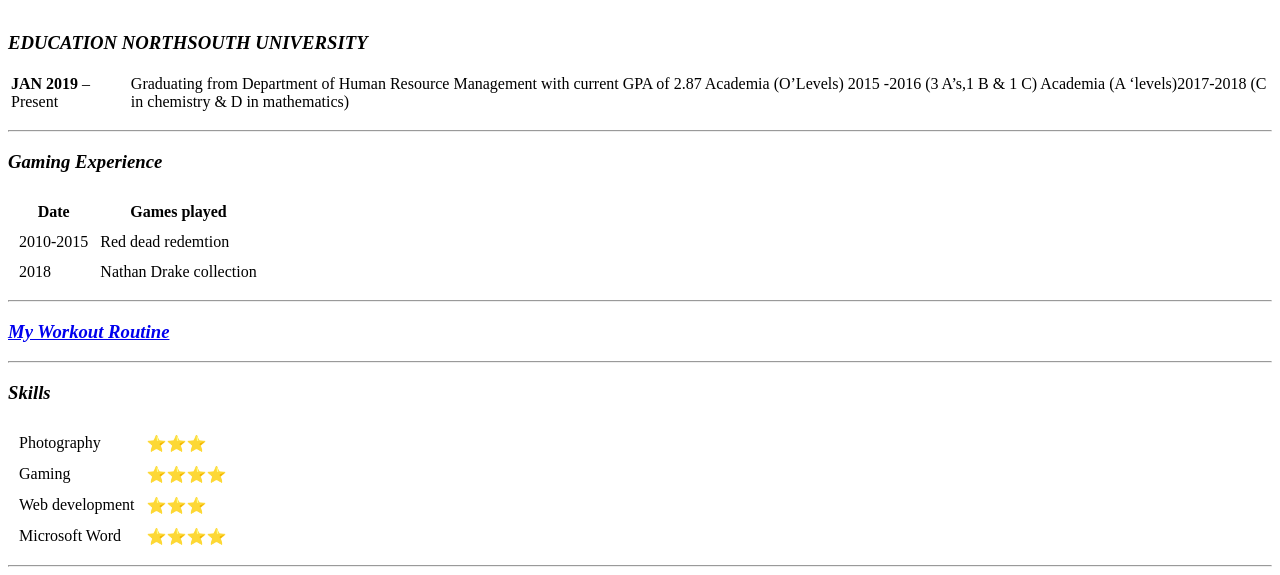
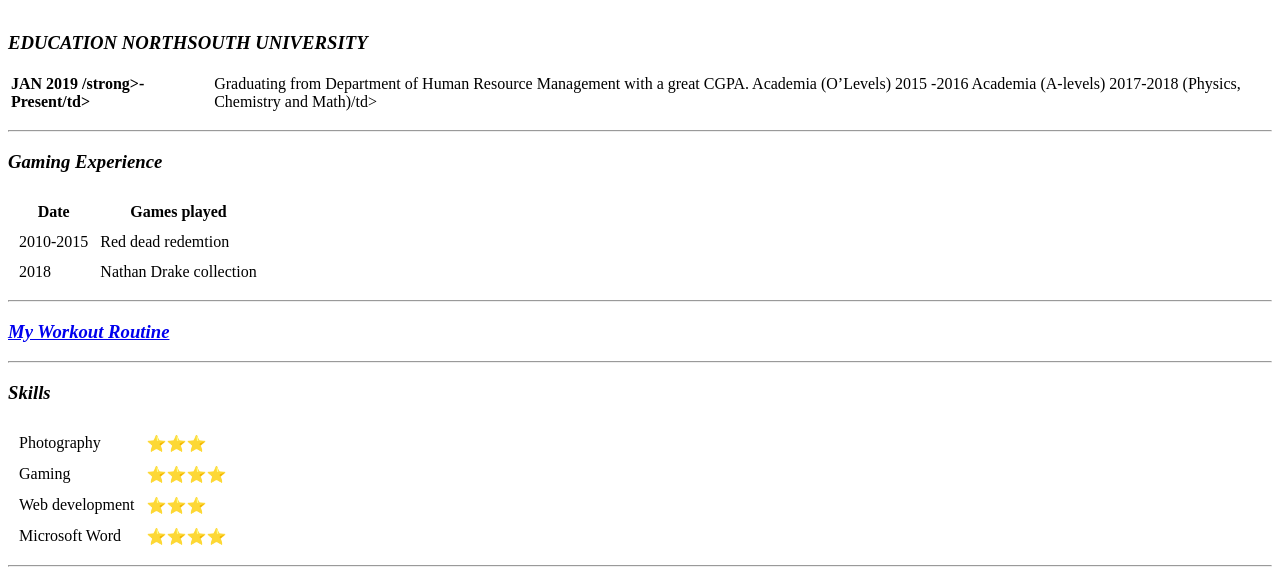
Before and after one commit to rafrafin1/CV, a plain HTML site: page index.html in a window 1280 px wide. Shown: the part 361-936 px from the top of the page. Drawn offline with Linux system fonts and the light colour scheme.

Commit message:
Update index.html

```diff
--- a/index.html
+++ b/index.html
@@ -56,9 +56,9 @@
     </em>
     <table>
         <tr>
-            <td><strong>JAN 2019 </strong> – Present</td>
-            <td>Graduating from Department of Human Resource Management with current GPA of 2.87 Academia (O’Levels)
-                2015 -2016 (3 A’s,1 B & 1 C) Academia (A ‘levels)2017-2018 (C in chemistry & D in mathematics)</td>
+            <td><strong>JAN 2019 /strong>- Present/td>
+            <td>Graduating from Department of Human Resource Management with a great CGPA. Academia (O’Levels)
+                2015 -2016  Academia (A-levels) 2017-2018 (Physics, Chemistry and Math)/td>
         </Tr>
     </table>
 </p>
```
